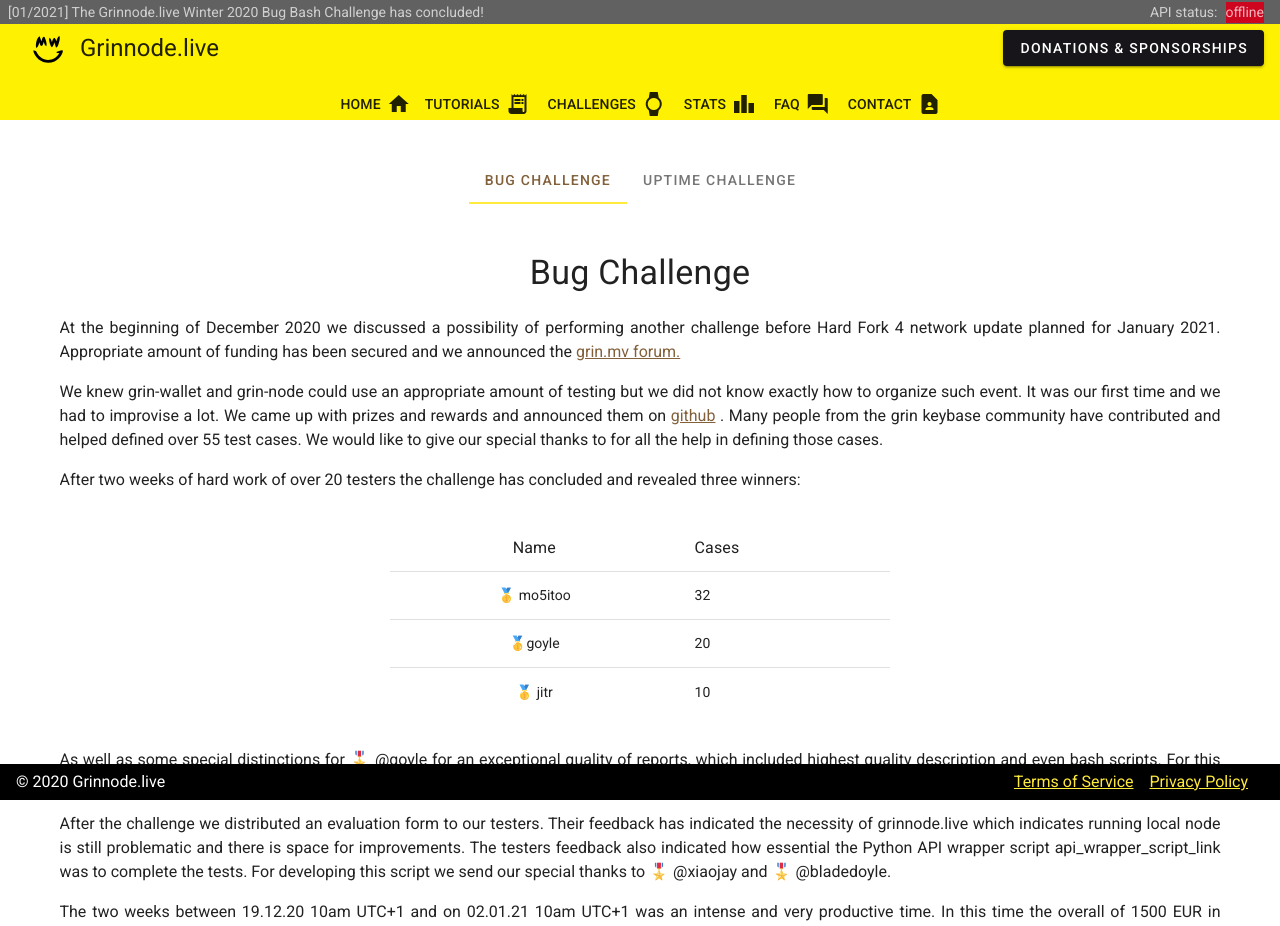
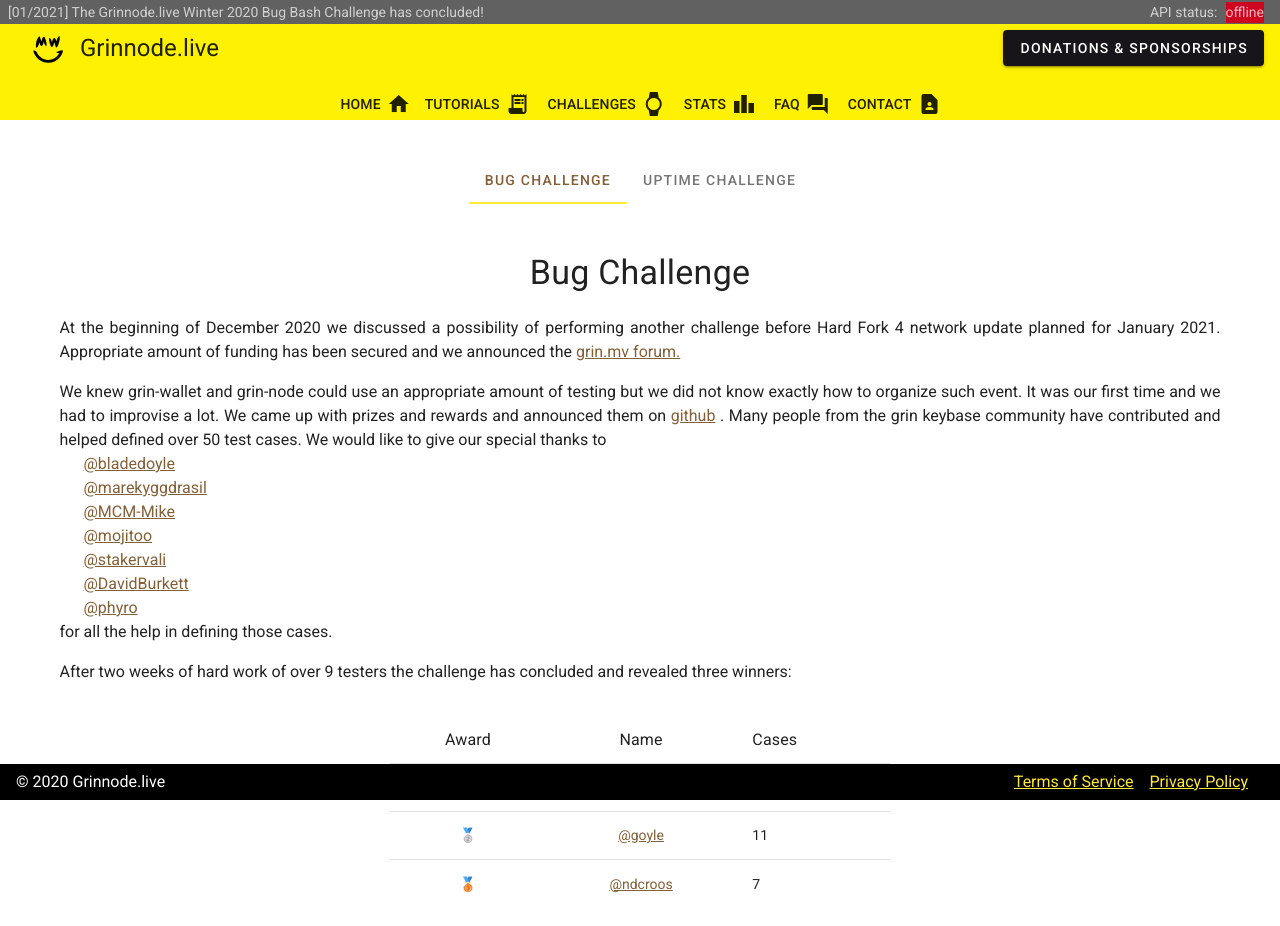
Before and after one commit to Grinnode-live/grinnode-live-frontend, a Vue app: page /challenge/0 in a window 1280 px wide. Shown: the top 926 px of the page. Built offline with nearby package versions, Linux system fonts and the light colour scheme; no server answers.

Commit message:
announcing the challenge

```diff
--- a/src/views/Challenge.vue
+++ b/src/views/Challenge.vue
@@ -19,16 +19,21 @@
               <v-card flat>
                 <h1 class="text-h4 text-center mt-12 mb-6 ">Bug Challenge</h1>
                 <p class="text-justify">At the beginning of December 2020 we discussed a possibility of performing another challenge before Hard Fork 4 network update planned for January 2021. Appropriate amount of funding has been secured and we announced the <a :href="bugChallengeData.forum_link" >grin.mv forum. </a> </p>
-                <p class="text-justify">We knew grin-wallet and grin-node could use an appropriate amount of testing but we did not know exactly how to organize such event. It was our first time and we had to improvise a lot. We came up with prizes and rewards and announced them on <a :href="bugChallengeData.github_link">github</a> . Many people from the grin keybase community have contributed and helped defined over {{bugChallengeData.number_of_tests}} test cases. We would like to give our special thanks to {{bugChallengeData.contributersList}} for all the help in defining those cases.</p>
+                <p class="text-justify">We knew grin-wallet and grin-node could use an appropriate amount of testing but we did not know exactly how to organize such event. It was our first time and we had to improvise a lot. We came up with prizes and rewards and announced them on <a :href="bugChallengeData.github_link">github</a> . Many people from the grin keybase community have contributed and helped defined over {{bugChallengeData.number_of_tests}} test cases. We would like to give our special thanks to
+                  <ul id="v-for-object">
+                    <li v-bind:key="contributor" v-for="contributor of bugChallengeData.contributors_list">
+                      <a :href="'https://github.com/'+contributor.name">@{{ contributor.name }}</a>
+                    </li>
+                  </ul> for all the help in defining those cases.</p>
 
                 <p>
                   After two weeks of hard work of over {{bugChallengeData.number_of_testers}} testers the challenge has concluded and revealed three winners:
                 </p>
 
 <!--              <ul class="my-6">-->
-<!--                <li class="my-2">  🥇 <span class="subtitle-1" >{{bugChallengeData.winners[0]['name']}} </span> {{bugChallengeData.winners[0]['closed_cases']}} <span class="caption" >cases   </span></li>-->
-<!--                <li class="my-2">  🥇 <span class="subtitle-1" >{{bugChallengeData.winners[1]['name']}} </span> {{bugChallengeData.winners[1]['closed_cases']}} <span class="caption" >cases   </span></li>-->
-<!--                <li class="my-2">  🥇 <span class="subtitle-1" >{{bugChallengeData.winners[2]['name']}} </span> {{bugChallengeData.winners[2]['closed_cases']}} <span class="caption" >cases   </span></li>-->
+<!--                <li class="my-2">  {{bugChallengeData.winners[0]['emoji']}} <span class="subtitle-1" >{{bugChallengeData.winners[0]['name']}} </span> {{bugChallengeData.winners[0]['closed_cases']}} <span class="caption" >cases   </span></li>-->
+<!--                <li class="my-2">  {{bugChallengeData.winners[1]['emoji']}} <span class="subtitle-1" >{{bugChallengeData.winners[1]['name']}} </span> {{bugChallengeData.winners[1]['closed_cases']}} <span class="caption" >cases   </span></li>-->
+<!--                <li class="my-2">  {{bugChallengeData.winners[2]['emoji']}} <span class="subtitle-1" >{{bugChallengeData.winners[2]['name']}} </span> {{bugChallengeData.winners[2]['closed_cases']}} <span class="caption" >cases   </span></li>-->
 
 <!--              </ul>-->
 
@@ -37,10 +42,10 @@
 
 
                   <tbody>
-                    <tr class="my-2">  <td class="text-center subtitle-1" >Name </td>  <td class="text-left subtitle-1"> Cases</td></tr>
-                    <tr class="my-2">   <td class="text-center" > 🥇 {{bugChallengeData.winners[0]['name']}} </td> <td class="text-left" > {{bugChallengeData.winners[0]['closed_cases']}}</td> </tr>
-                    <tr class="my-2">   <td class="text-center" > 🥇{{bugChallengeData.winners[1]['name']}} </td> <td class="text-left">{{bugChallengeData.winners[1]['closed_cases']}}</td> </tr>
-                    <tr class="my-2">  <td class="text-center"> 🥇 {{bugChallengeData.winners[2]['name']}} </td> <td class="text-left">{{bugChallengeData.winners[2]['closed_cases']}}</td> </tr>
+                    <tr class="my-2">  <td class="text-center subtitle-1" >Award </td> <td class="text-center subtitle-1" >Name </td>  <td class="text-left subtitle-1"> Cases</td></tr>
+                    <tr class="my-2">   <td class="text-center" > {{bugChallengeData.winners[0]['emoji']}} </td> <td class="text-center" > <a :href="'https://github.com/'+bugChallengeData.winners[0]['name']">@{{bugChallengeData.winners[0]['name']}}</a> </td> <td class="text-left" > {{bugChallengeData.winners[0]['closed_cases']}}</td> </tr>
+                    <tr class="my-2">   <td class="text-center" > {{bugChallengeData.winners[1]['emoji']}} </td> <td class="text-center" > <a :href="'https://github.com/'+bugChallengeData.winners[1]['name']">@{{bugChallengeData.winners[1]['name']}} </a></td> <td class="text-left">{{bugChallengeData.winners[1]['closed_cases']}}</td> </tr>
+                    <tr class="my-2">  <td class="text-center"> {{bugChallengeData.winners[2]['emoji']}} </td> <td class="text-center"> <a :href="'https://github.com/'+bugChallengeData.winners[2]['name']">@{{bugChallengeData.winners[2]['name']}}</a> </td> <td class="text-left">{{bugChallengeData.winners[2]['closed_cases']}}</td> </tr>
 
 
                 </tbody>
@@ -49,13 +54,13 @@
                 </v-card>
 
                 <p class="text-justify">
-                  As well as some special distinctions for 🎖️ @goyle for an exceptional quality of reports, which included highest quality description and even bash scripts. For this we rewarded @goyle with an extra {{bugChallengeData.distinction_reward}} Grin!
+                  As well as some special distinctions for 🎖️<a :href="'https://github.com/'+bugChallengeData.winners[1]['name']">@{{bugChallengeData.winners[1]['name']}} </a> for an exceptional quality of reports, which included highest quality description and even bash scripts. For this we rewarded <a :href="'https://github.com/'+bugChallengeData.winners[1]['name']">@{{bugChallengeData.winners[1]['name']}} </a> with an extra {{bugChallengeData.distinction_reward}}!
                 </p>
                 <p class="text-justify">
-                  After the challenge we distributed an evaluation form to our testers. Their feedback has indicated the necessity of grinnode.live which indicates running local node is still problematic and there is space for improvements. The testers feedback also indicated how essential the Python API wrapper script {{bugChallengeData.api_wrapper_script_link}} was to complete the tests. For developing this script we send our special thanks to 🎖️ @xiaojay and 🎖️ @bladedoyle.
+                  After the challenge we distributed an evaluation form to our testers. Their feedback has indicated the necessity of grinnode.live which indicates running local node is still problematic and there is space for improvements. The testers feedback also indicated how essential the <a :href="'{{bugChallengeData.api_wrapper_script_link}}'">Python API wrapper script</a> was to complete the tests. For developing this script we send our special thanks to 🎖️<a href="https://github.com/xiaojay">@xiaojay</a> and 🎖️ <a href="https://github.com/bladedoyle">@bladedoyle</a>.
                 </p>
                 <p class="text-justify">
-                  The two weeks between 19.12.20 10am UTC+1 and on 02.01.21 10am UTC+1 was an intense and very productive time. In this time the overall of {{bugChallengeData.overall_prize_value}} EUR in BTC/Grin has been distributed. The results of this challenge work will remain on <a :href="bugChallengeData.github_link">github</a> in the issues section.
+                  The two weeks between 19.12.20 10am UTC+1 and on 02.01.21 10am UTC+1 was an intense and very productive time. In this time the overall of {{bugChallengeData.overall_prize_value}} in BTC/Grin has been distributed. The results of this challenge work will remain on <a :href="bugChallengeData.github_link">github</a> in the issues section.
                 </p>
 
                 <p class="text-justify">
@@ -223,17 +228,24 @@
       bugChallengeData:{
         forum_link:"https://forum.grin.mw/t/grinnode-live-winter-2020-bug-bash-challenge-and-free-grin-btc-prizes-giveaway/8060",
         github_link:"https://github.com/Grinnode-live/2020-grin-bug-bash-challenge",
-        api_wrapper_script_link:"api_wrapper_script_link",
-        contributers_list:"mo5itoo, goyle, jitr ",
-        number_of_tests: "55",
-        number_of_testers:"20",
+        api_wrapper_script_link:"https://github.com/grinfans/grin.py/blob/main/wallet_v3.py",
+        contributors_list: [
+          {name: "bladedoyle"},
+          {name: "marekyggdrasil"},
+          {name: "MCM-Mike"},
+          {name: "mojitoo"},
+          {name: "stakervali"},
+          {name: "DavidBurkett"},
+          {name: "phyro"}],
+        number_of_tests: "50",
+        number_of_testers:"9",
         winners:[
-          {name:"mo5itoo", closed_cases:32},
-          {name:"goyle", closed_cases:20},
-          {name:"jitr", closed_cases:10},
+          {name:"mojitoo", closed_cases:20, emoji: "🥇"},
+          {name:"goyle", closed_cases:11, emoji: "🥈"},
+          {name:"ndcroos", closed_cases:7, emoji: "🥉"},
         ],
-        distinction_reward: 120,
-        overall_prize_value : 1500
+        distinction_reward: "€125.00",
+        overall_prize_value : "€2,070.00"
       },
       peers: [],
       leaderboard_headers:[
--- a/src/views/Home.vue
+++ b/src/views/Home.vue
@@ -41,7 +41,7 @@
 
       <h6 class="text-h6 mb-3 grey--text">01/2021</h6>
       <p>
-        The Grinnode.live Winter 2020 Bug Bash Challenge has concluded. After two weeks of work, {{number_of_testers}} testers have performed {{number_of_tests}} tests. No critical security vulnerabilities have been discovered during the tests. We distributed the overall of {{overall_prize}} EUR in BTC/Grin! For more details please visit <a href="/challenge/0">page! </a>
+        The Grinnode.live Winter 2020 Bug Bash Challenge has concluded. After two weeks of work, 9 testers have performed 50 tests. No critical security vulnerabilities have been discovered during the tests. We distributed the overall of €2,070.00 EUR in BTC/Grin! For more details please visit <a href="/challenge/0">page! </a>
 
       </p>
 
```
